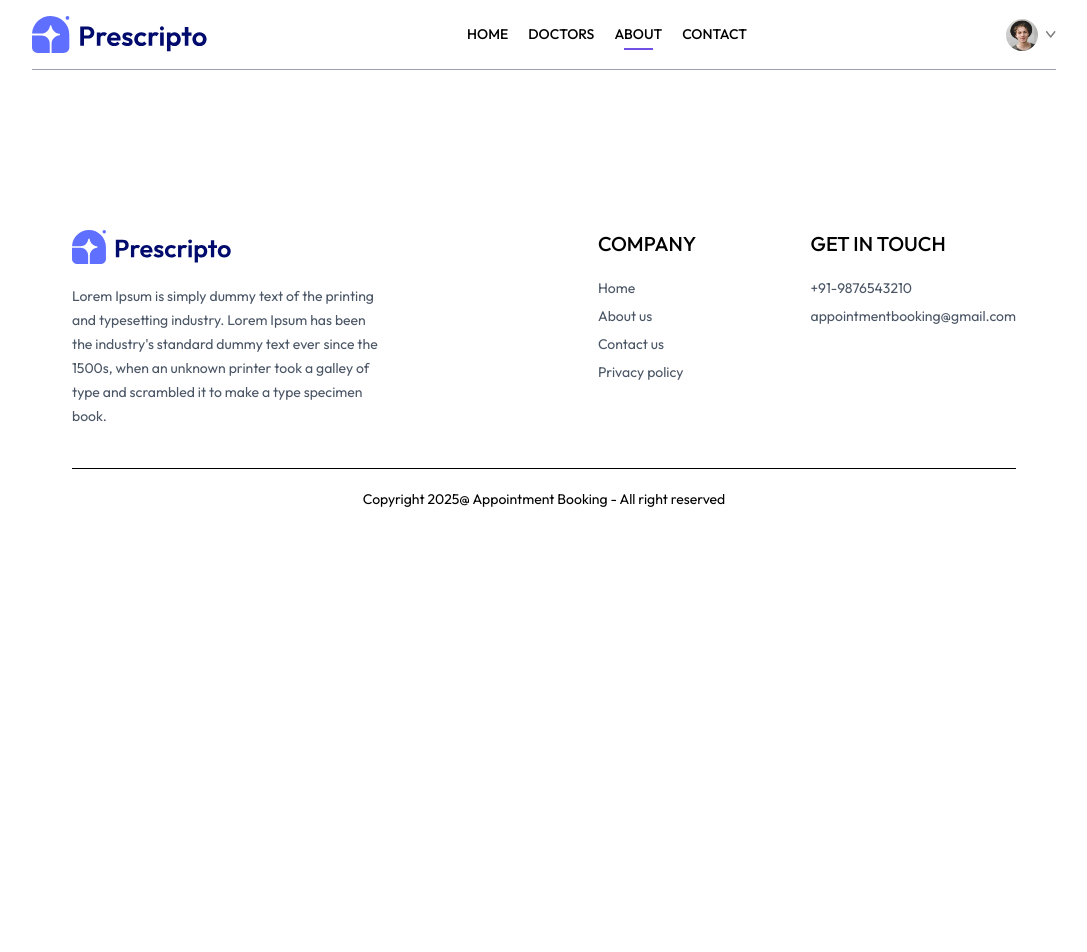
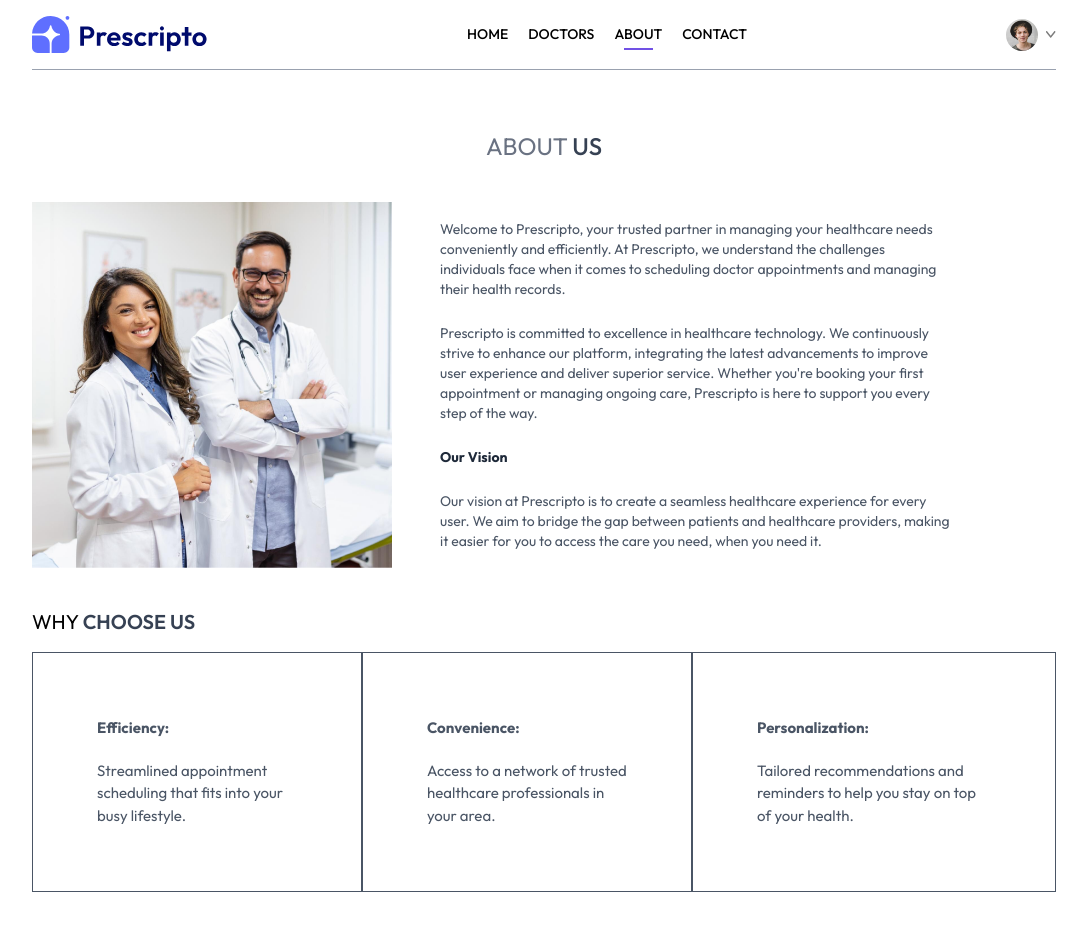
Before and after one commit to kusumag004/Doctor-Appointment-Booking, a React app in the folder frontend/: page /about in a window 1280 px wide. Shown: the top 952 px of the page, without its empty margins (96-1183 px from the left). Before the commit the page ends 800 px from the top, so only its background shows below. Built offline with nearby package versions, Linux system fonts and the light colour scheme; the HTML template or start-up script is replaced by a standard one.

Commit message:
About page

```diff
--- a/frontend/package.json
+++ b/frontend/package.json
@@ -10,7 +10,7 @@
     "preview": "vite preview"
   },
   "dependencies": {
-    "@tailwindcss/vite": "^4.0.2",
+    "@tailwindcss/vite": "^4.0.3",
     "axios": "^1.7.9",
     "react": "^18.3.1",
     "react-dom": "^18.3.1",
@@ -29,7 +29,7 @@
     "eslint-plugin-react-refresh": "^0.4.16",
     "globals": "^15.14.0",
     "postcss": "^8.5.1",
-    "tailwindcss": "^4.0.2",
-    "vite": "^6.0.5"
+    "tailwindcss": "^4.0.3",
+    "vite": "^6.0.11"
   }
 }
--- a/frontend/src/pages/About.jsx
+++ b/frontend/src/pages/About.jsx
@@ -1,9 +1,41 @@
 import React from 'react';
+import {assets} from '../assets/assets'
+
 
 const About = () => {
   return (
     <div>
+      <div className='text-center text-2xl pt-10 text-gray-500'>
+        <p>ABOUT <span className='text-gray-700 font-medium'>US</span></p>
+      </div>
 
+      <div className='my-10 flex flex-col md:flex-row gap-12'>
+        <img className='w-full md:max-w-[360px]' src={assets.about_image} alt=""/>
+        <div className='flex flex-col justify-center gap-6 md:w-2/4 text-sm text-gray-600'>
+          <p>Welcome to Prescripto, your trusted partner in managing your healthcare needs conveniently and efficiently. At Prescripto, we understand the challenges individuals face when it comes to scheduling doctor appointments and managing their health records.</p>
+          <p>Prescripto is committed to excellence in healthcare technology. We continuously strive to enhance our platform, integrating the latest advancements to improve user experience and deliver superior service. Whether you're booking your first appointment or managing ongoing care, Prescripto is here to support you every step of the way.</p>
+          <b className='text-gray-800'>Our Vision</b>
+          <p>Our vision at Prescripto is to create a seamless healthcare experience for every user. We aim to bridge the gap between patients and healthcare providers, making it easier for you to access the care you need, when you need it.</p>
+        </div>
+      </div>
+      <div className='text-xl my-4'>
+        <p>WHY < span className='text-gray-700 font-semibold'>CHOOSE US</span></p>
+      </div>
+
+      <div className='flex flex-col md:flex-row mb-20'>
+        <div className='border px-10 md:px-16 py-8 sm:py-16 flex flex-col gap-5 text-[15px] hover:bg-[#7151E5] hover:text-white transition-all duration-300 text-gray-600 cursor-pointer'>
+        <b>Efficiency:</b>
+        <p>Streamlined appointment scheduling that fits into your busy lifestyle.</p>
+        </div>
+        <div className='border px-10 md:px-16 py-8 sm:py-16 flex flex-col gap-5 text-[15px] hover:bg-[#7151E5] hover:text-white transition-all duration-300 text-gray-600 cursor-pointer'>
+        <b>Convenience:</b>
+        <p>Access to a network of trusted healthcare professionals in your area.</p>
+        </div>
+        <div className='border px-10 md:px-16 py-8 sm:py-16 flex flex-col gap-5 text-[15px] hover:bg-[#7151E5] hover:text-white transition-all duration-300 text-gray-600 cursor-pointer'>
+        <b>Personalization:</b>
+        <p>Tailored recommendations and reminders to help you stay on top of your health.</p>
+        </div>
+      </div>
     </div>
   );
 }
```
Also changed, not shown: 1 other file (tests, documents, lock files or other folders).
